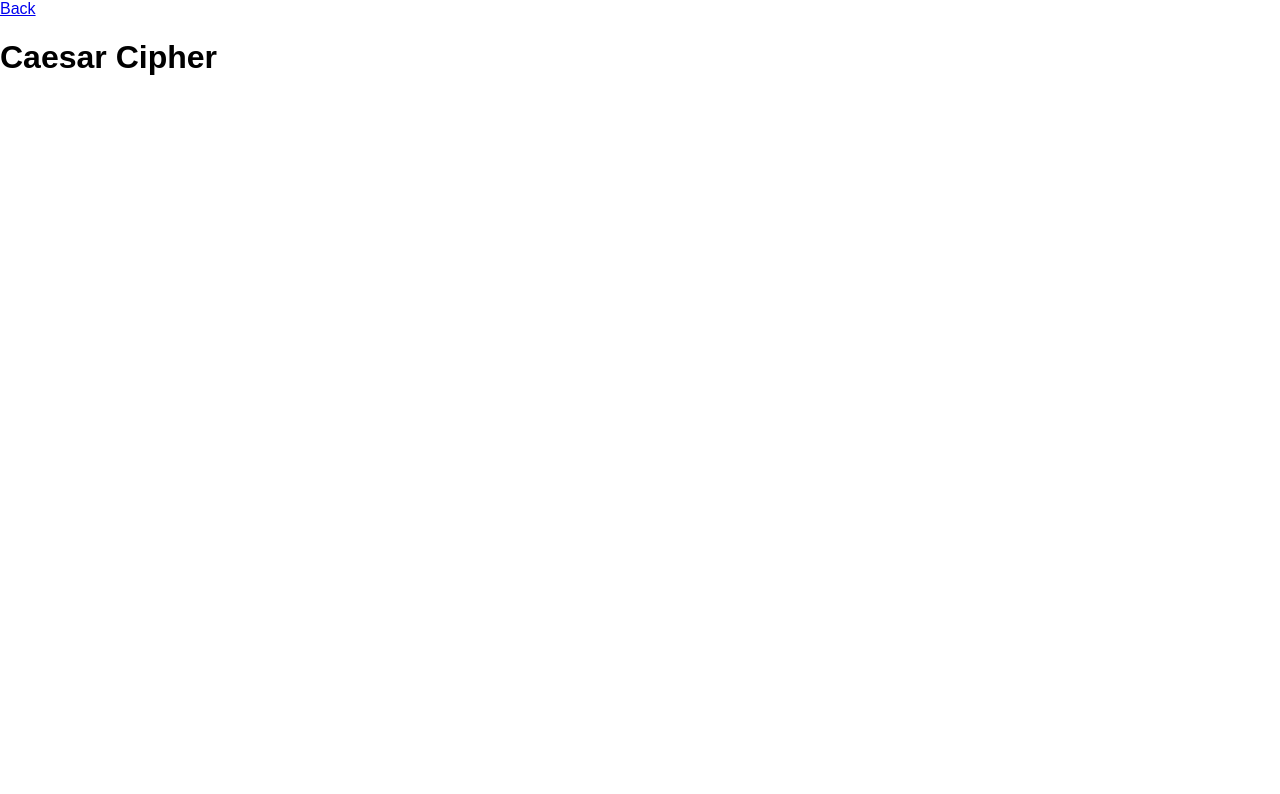
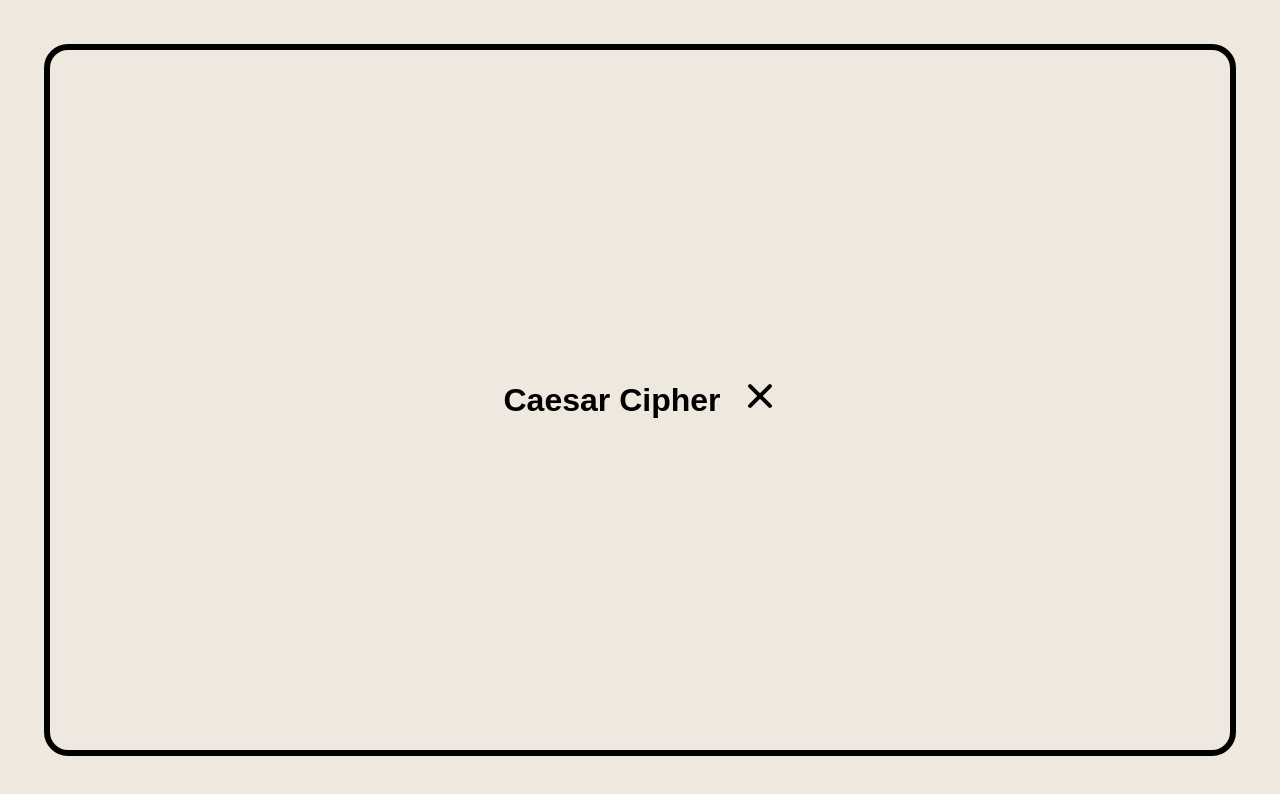
Before and after one commit to playolaizq/cryptographic-ciphers, a website built with Vite: page pages/caesar-cipher/caesar-cipher.html in a window 1280 px wide. Built offline with nearby package versions, Linux system fonts and the light colour scheme.

Commit message:
style: caesar cipher css

```diff
--- a/pages/caesar-cipher/caesar-cipher.css
+++ b/pages/caesar-cipher/caesar-cipher.css
@@ -3,8 +3,81 @@ body {
   height: 100svh;
   height: 100vh;
   font-family: fantasy;
+  background-color: #EEE8DE;
 }
 
 input, span, button {
   font-family: fantasy;
 }
+
+.root {
+  height: inherit;
+  display: flex;
+  flex-direction: column;
+  justify-content: center;
+  align-items: center;
+}
+
+.main-card {
+  position: relative;
+  width: calc(100% - 164px);
+  height: calc(100vh - 164px);
+  display: flex;
+  flex-direction: column;
+  align-items: center;
+  justify-content: center;
+  border: 6px solid #000000;
+  border-radius: 24px;
+  padding: 32px;
+}
+
+.header {
+  display: flex;
+  align-items: center;
+  justify-content: center;
+  gap: 24px;
+}
+
+.close-container {
+  position: relative;
+  width: 32px;
+  height: 32px;
+  cursor: pointer;
+}
+
+.close-leftright {
+  height: 4px;
+  width: 32px;
+  position: absolute;
+  margin-top: 10px;
+  background-color: #000000;
+  border-radius: 2px;
+  transform: rotate(45deg);
+  transition: all .3s ease-in;
+}
+
+.close-rightleft {
+  height: 4px;
+  width: 32px;
+  position: absolute;
+  margin-top: 10px;
+  background-color: #000000;
+  border-radius: 2px;
+  transform: rotate(-45deg);
+  transition: all .3s ease-in;
+}
+
+.close {
+  margin: 60px 0 0 5px;
+  position: absolute;
+}
+
+.close-container:hover .close-leftright {
+  transform: rotate(-45deg);
+  background-color: #A56A11;
+}
+
+.close-container:hover .close-rightleft {
+  transform: rotate(45deg);
+  background-color: #A56A11;
+}
--- a/pages/caesar-cipher/caesar-cipher.html
+++ b/pages/caesar-cipher/caesar-cipher.html
@@ -8,9 +8,20 @@
     <title>Caesar Cipher | Cryptography Ciphers</title>
   </head>
   <body>
-    <nav>
-      <a href="../../index.html">Back</a>
-    </nav>
-    <h1>Caesar Cipher</h1>
+    <main class="root">
+      <div class="main-card">
+        <header class="header">
+          <h1>Caesar Cipher</h1>
+          <nav>
+            <a href="../../index.html">
+              <div class="close-container">
+                <div class="close-leftright"></div>
+                <div class="close-rightleft"></div>
+              </div>
+            </a>
+          </nav>
+        </header>
+      </div>
+    </main>
   </body>
 </html>
--- a/pages/polybius-square/polybius-square.css
+++ b/pages/polybius-square/polybius-square.css
@@ -36,6 +36,50 @@ input, span, button {
   align-items: center;
   justify-content: center;
   gap: 24px;
+}
+
+.close-container {
+  position: relative;
+  width: 32px;
+  height: 32px;
+  cursor: pointer;
+}
+
+.close-leftright {
+  height: 4px;
+  width: 32px;
+  position: absolute;
+  margin-top: 10px;
+  background-color: #000000;
+  border-radius: 2px;
+  transform: rotate(45deg);
+  transition: all .3s ease-in;
+}
+
+.close-rightleft {
+  height: 4px;
+  width: 32px;
+  position: absolute;
+  margin-top: 10px;
+  background-color: #000000;
+  border-radius: 2px;
+  transform: rotate(-45deg);
+  transition: all .3s ease-in;
+}
+
+.close {
+  margin: 60px 0 0 5px;
+  position: absolute;
+}
+
+.close-container:hover .close-leftright {
+  transform: rotate(-45deg);
+  background-color: #A56A11;
+}
+
+.close-container:hover .close-rightleft {
+  transform: rotate(45deg);
+  background-color: #A56A11;
 }
 
 .form {
@@ -137,47 +181,3 @@ input, span, button {
   font-style: italic;
   height: 36px;
 }
-
-.close-container {
-  position: relative;
-  width: 32px;
-  height: 32px;
-  cursor: pointer;
-}
-
-.close-leftright {
-  height: 4px;
-  width: 32px;
-  position: absolute;
-  margin-top: 10px;
-  background-color: #000000;
-  border-radius: 2px;
-  transform: rotate(45deg);
-  transition: all .3s ease-in;
-}
-
-.close-rightleft {
-  height: 4px;
-  width: 32px;
-  position: absolute;
-  margin-top: 10px;
-  background-color: #000000;
-  border-radius: 2px;
-  transform: rotate(-45deg);
-  transition: all .3s ease-in;
-}
-
-.close {
-  margin: 60px 0 0 5px;
-  position: absolute;
-}
-
-.close-container:hover .close-leftright {
-  transform: rotate(-45deg);
-  background-color: #A56A11;
-}
-
-.close-container:hover .close-rightleft {
-  transform: rotate(45deg);
-  background-color: #A56A11;
-}
```
